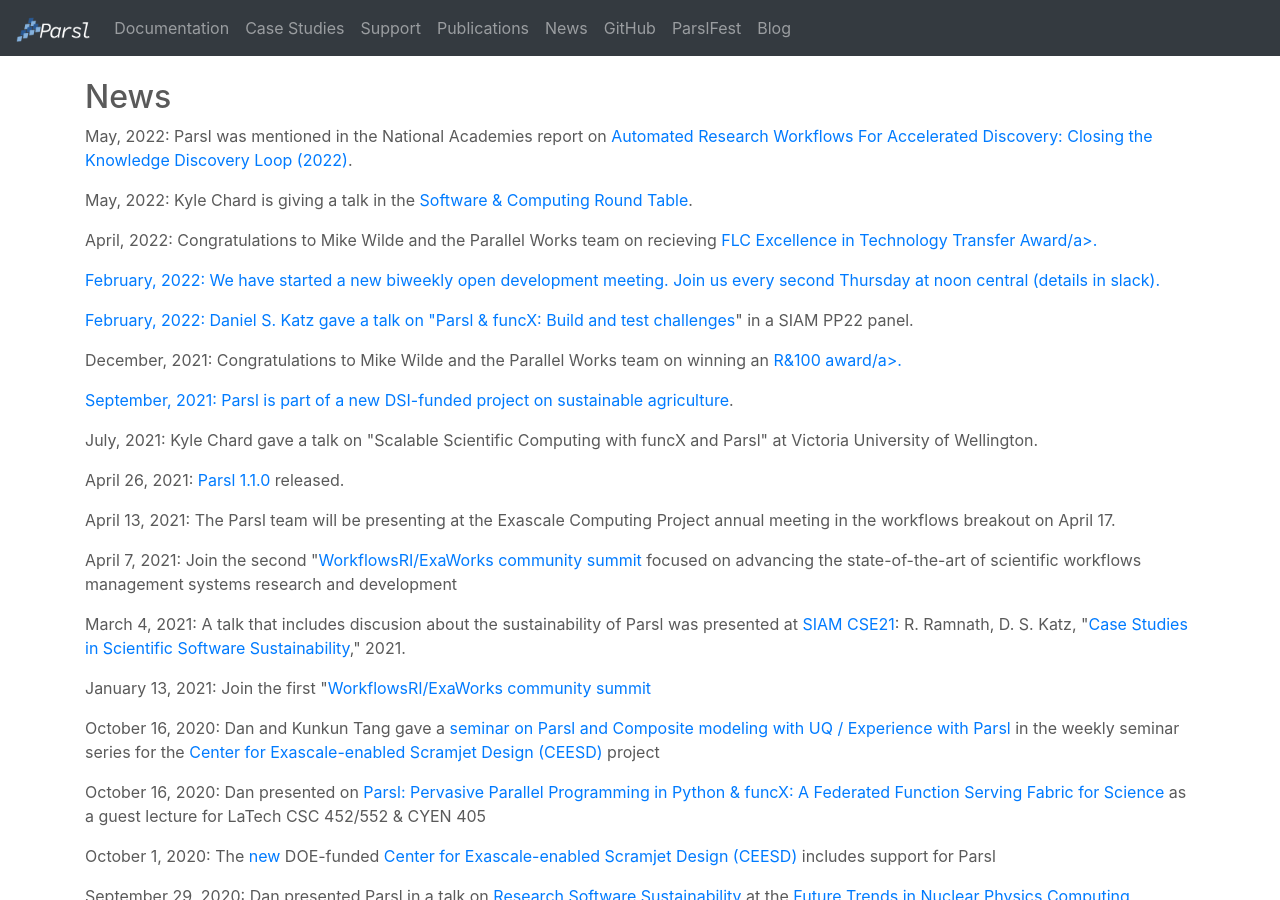
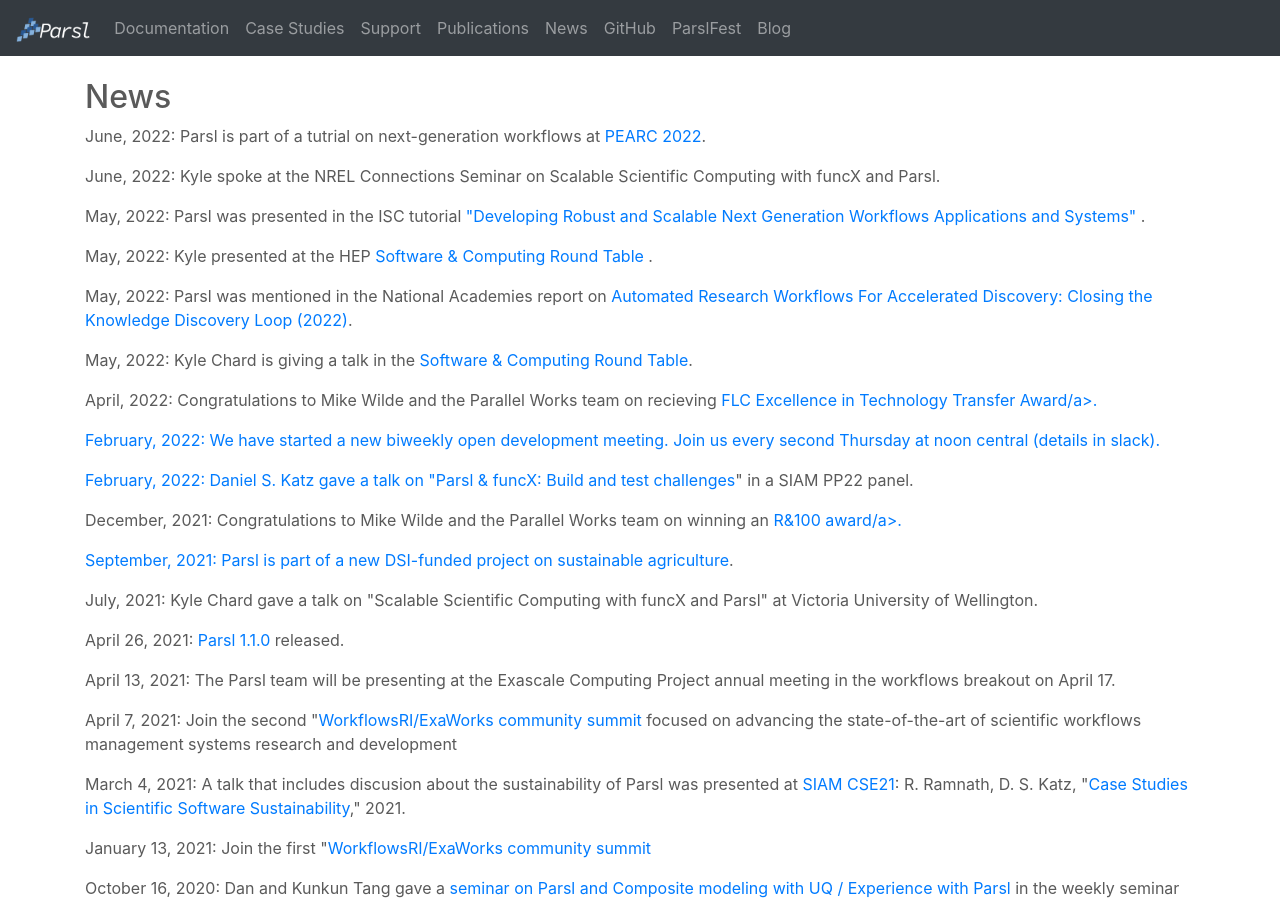
Before and after one commit to Parsl/parsl.github.io, a Jekyll site: the page built from news.html, in a window 1280 px wide and 900 px high. Built offline with Jekyll 4.4.1, drawn with Linux system fonts in a browser that asks for light colours.

Commit message:
Update news.html

```diff
--- a/news.html
+++ b/news.html
@@ -16,6 +16,31 @@
         </p>
       </div>
       -->
+
+
+       <div class="news-info">
+        <p><span class="name">June, 2022:</span>
+         Parsl is part of a tutrial on next-generation workflows at <a href='https://pearc.acm.org/pearc22'>PEARC 2022</a>.
+        </p>
+      </div>
+
+       <div class="news-info">
+        <p><span class="name">June, 2022:</span>
+         Kyle spoke at the NREL Connections Seminar on Scalable Scientific Computing with funcX and Parsl.
+        </p>
+      </div>
+
+       <div class="news-info">
+        <p><span class="name">May, 2022:</span>
+         Parsl was presented in the ISC tutorial <a href='https://www.isc-hpc.com/agenda.html'>"Developing Robust and Scalable Next Generation Workflows Applications and Systems" </a>.
+        </p>
+      </div>
+
+       <div class="news-info">
+        <p><span class="name">May, 2022:</span>
+         Kyle presented at the HEP <a href='https://indico.jlab.org/event/505/#day-2022-05-03'>Software &amp; Computing Round Table </a>.
+        </p>
+      </div>
 
       <div class="news-info">
         <p><span class="name">May, 2022:</span>
```
